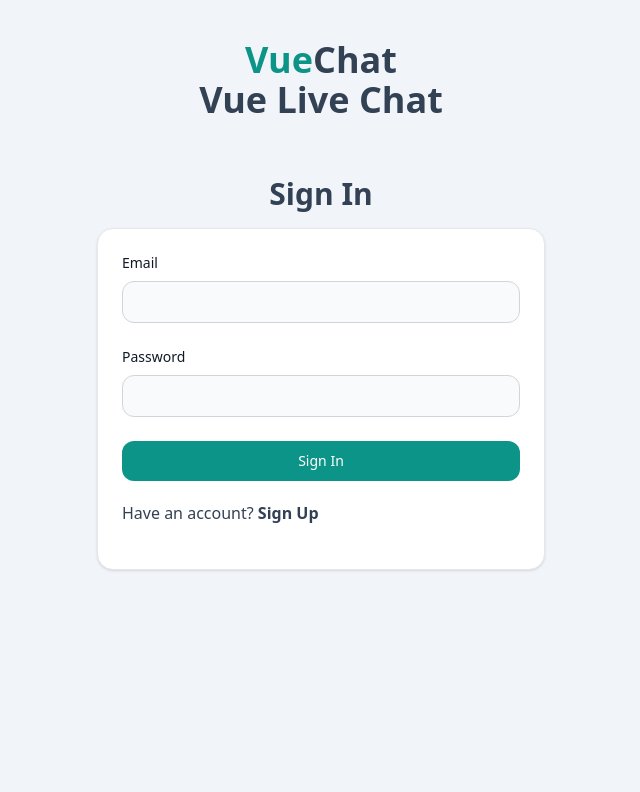
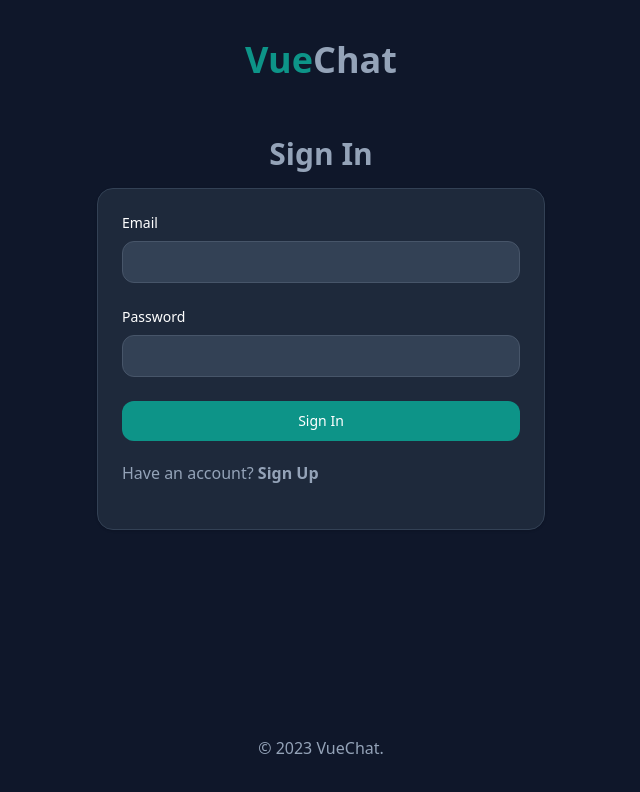
Before and after one commit to ajimsofwan/vue-chat, a Vue app: page / in a window 1280 px wide. Shown: the top 792 px of the page, without its empty margins (319-959 px from the left). Built offline with nearby package versions, Linux system fonts and the light colour scheme; no server answers.

Commit message:
updating styles

```diff
--- a/index.html
+++ b/index.html
@@ -1,5 +1,5 @@
 <!doctype html>
-<html lang="en">
+<html lang="en" class="dark">
 
 <head>
   <meta charset="UTF-8" />
@@ -9,7 +9,7 @@
 </head>
 
 <body>
-  <div id="app" class="h-screen bg-slate-100 text-slate-700 dark:bg-slate-900 dark:text-slate-400"></div>
+  <div id="app" class="bg-slate-100 text-slate-700 dark:bg-slate-900 dark:text-slate-400"></div>
   <script type="module" src="/src/main.js"></script>
 </body>
 
--- a/src/App.vue
+++ b/src/App.vue
@@ -3,8 +3,11 @@
 </script>
 
 <template>
-  <section class="px-5 py-10 text-center">
-    <h1 class="text-4xl font-bold"><span class="text-primary">Vue</span>Chat</h1>
-    <router-view />
+  <section class="flex flex-col min-h-screen px-5 py-10 text-center">
+    <div>
+      <h1 class="text-4xl font-bold"><span class="text-primary">Vue</span>Chat</h1>
+      <router-view />
+    </div>
+    <div class="mt-auto">&copy; 2023 VueChat. </div>
   </section>
 </template>
--- a/src/components/ChatWindow.vue
+++ b/src/components/ChatWindow.vue
@@ -22,7 +22,7 @@ onUpdated(() => {
 </script>
 
 <template>
-  <div v-if="formatedFoduments" ref="messages" class="p-6 mb-1 overflow-y-auto max-h-80 bg-slate-50">
+  <div v-if="formatedFoduments" ref="messages" class="p-6 mb-1 overflow-y-auto max-h-80 bg-slate-50 dark:bg-slate-700">
     <div v-for="doc in formatedFoduments" :key="doc.id" class="mb-3">
       <div class="text-xs text-slate-400">{{ doc.createdAt }}</div>
       <span class="mr-1 font-semibold">{{ doc.name }}:</span>
--- a/src/components/FormSignIn.vue
+++ b/src/components/FormSignIn.vue
@@ -19,22 +19,22 @@ const handleSubmit = async () => {
 <template>
   <div class="max-w-md py-10 mx-auto text-left">
     <h1 class="py-4 text-3xl font-bold text-center">Sign In</h1>
-    <div class="p-6 bg-white border border-gray-200 shadow rounded-2xl dark:bg-gray-800 dark:border-gray-700">
-      <div v-if="error" class="p-4 mb-4 text-sm text-red-800 rounded-xl bg-red-50 dark:bg-gray-800 dark:text-red-400"
+    <div class="p-6 bg-white border border-slate-200 shadow rounded-2xl dark:bg-slate-800 dark:border-slate-700">
+      <div v-if="error" class="p-4 mb-4 text-sm text-red-800 rounded-xl bg-red-50 dark:bg-slate-800 dark:text-red-400"
         role="alert">
         <span class="font-medium">Oops!</span> {{ error }}
       </div>
       <form @submit.prevent="handleSubmit">
         <div class="mb-6">
-          <label for="email" class="block mb-2 text-sm font-medium text-gray-900 dark:text-white">Email</label>
+          <label for="email" class="block mb-2 text-sm font-medium text-slate-900 dark:text-white">Email</label>
           <input type="email" id="email" v-model="email"
-            class="bg-gray-50 border border-gray-300 text-gray-900 text-sm rounded-xl focus:outline-none focus:ring-1 focus:ring-primary focus:border-primary block w-full p-2.5 dark:bg-gray-700 dark:border-gray-600 dark:placeholder-gray-400 dark:text-white dark:focus:ring-primary dark:focus:border-primary"
+            class="bg-slate-50 border border-slate-300 text-slate-900 text-sm rounded-xl focus:outline-none focus:ring-1 focus:ring-primary focus:border-primary block w-full p-2.5 dark:bg-slate-700 dark:border-slate-600 dark:placeholder-slate-400 dark:text-white dark:focus:ring-primary dark:focus:border-primary"
             required>
         </div>
         <div class="mb-6">
-          <label for="password" class="block mb-2 text-sm font-medium text-gray-900 dark:text-white">Password</label>
+          <label for="password" class="block mb-2 text-sm font-medium text-slate-900 dark:text-white">Password</label>
           <input type="password" id="password" v-model="password"
-            class="bg-gray-50 border border-gray-300 text-gray-900 text-sm rounded-xl focus:outline-none focus:ring-1 focus:ring-primary focus:border-primary block w-full p-2.5 dark:bg-gray-700 dark:border-gray-600 dark:placeholder-gray-400 dark:text-white dark:focus:ring-primary dark:focus:border-primary"
+            class="bg-slate-50 border border-slate-300 text-slate-900 text-sm rounded-xl focus:outline-none focus:ring-1 focus:ring-primary focus:border-primary block w-full p-2.5 dark:bg-slate-700 dark:border-slate-600 dark:placeholder-slate-400 dark:text-white dark:focus:ring-primary dark:focus:border-primary"
             required>
         </div>
         <button type="submit"
--- a/src/components/FormSignUp.vue
+++ b/src/components/FormSignUp.vue
@@ -19,29 +19,29 @@ const handleSubmit = async () => {
 <template>
   <div class="max-w-md py-10 mx-auto text-left">
     <h1 class="py-4 text-3xl font-bold text-center">Sign Up</h1>
-    <div class="p-6 bg-white border border-gray-200 shadow rounded-2xl dark:bg-gray-800 dark:border-gray-700">
-      <div v-if="error" class="p-4 mb-4 text-sm text-red-800 rounded-xl bg-red-50 dark:bg-gray-800 dark:text-red-400"
+    <div class="p-6 bg-white border border-slate-200 shadow rounded-2xl dark:bg-slate-800 dark:border-slate-700">
+      <div v-if="error" class="p-4 mb-4 text-sm text-red-800 rounded-xl bg-red-50 dark:bg-slate-800 dark:text-red-400"
         role="alert">
         <span class="font-medium">Oops!</span> {{ error }}
       </div>
       <form @submit.prevent="handleSubmit">
         <div class="mb-6">
-          <label for="displayName" class="block mb-2 text-sm font-medium text-gray-900 dark:text-white">Display
+          <label for="displayName" class="block mb-2 text-sm font-medium text-slate-900 dark:text-white">Display
             Name</label>
           <input type="text" id="displayName" v-model="displayName"
-            class="bg-gray-50 border border-gray-300 text-gray-900 text-sm rounded-xl focus:outline-none focus:ring-1 focus:ring-primary focus:border-primary block w-full p-2.5 dark:bg-gray-700 dark:border-gray-600 dark:placeholder-gray-400 dark:text-white dark:focus:ring-primary dark:focus:border-primary"
+            class="bg-slate-50 border border-slate-300 text-slate-900 text-sm rounded-xl focus:outline-none focus:ring-1 focus:ring-primary focus:border-primary block w-full p-2.5 dark:bg-slate-700 dark:border-slate-600 dark:placeholder-slate-400 dark:text-white dark:focus:ring-primary dark:focus:border-primary"
             required>
         </div>
         <div class="mb-6">
-          <label for="email" class="block mb-2 text-sm font-medium text-gray-900 dark:text-white">Email</label>
+          <label for="email" class="block mb-2 text-sm font-medium text-slate-900 dark:text-white">Email</label>
           <input type="email" id="email" v-model="email"
-            class="bg-gray-50 border border-gray-300 text-gray-900 text-sm rounded-xl focus:outline-none focus:ring-1 focus:ring-primary focus:border-primary block w-full p-2.5 dark:bg-gray-700 dark:border-gray-600 dark:placeholder-gray-400 dark:text-white dark:focus:ring-primary dark:focus:border-primary"
+            class="bg-slate-50 border border-slate-300 text-slate-900 text-sm rounded-xl focus:outline-none focus:ring-1 focus:ring-primary focus:border-primary block w-full p-2.5 dark:bg-slate-700 dark:border-slate-600 dark:placeholder-slate-400 dark:text-white dark:focus:ring-primary dark:focus:border-primary"
             required>
         </div>
         <div class="mb-6">
-          <label for="password" class="block mb-2 text-sm font-medium text-gray-900 dark:text-white">Password</label>
+          <label for="password" class="block mb-2 text-sm font-medium text-slate-900 dark:text-white">Password</label>
           <input type="password" id="password" v-model="password"
-            class="bg-gray-50 border border-gray-300 text-gray-900 text-sm rounded-xl focus:outline-none focus:ring-1 focus:ring-primary focus:border-primary block w-full p-2.5 dark:bg-gray-700 dark:border-gray-600 dark:placeholder-gray-400 dark:text-white dark:focus:ring-primary dark:focus:border-primary"
+            class="bg-slate-50 border border-slate-300 text-slate-900 text-sm rounded-xl focus:outline-none focus:ring-1 focus:ring-primary focus:border-primary block w-full p-2.5 dark:bg-slate-700 dark:border-slate-600 dark:placeholder-slate-400 dark:text-white dark:focus:ring-primary dark:focus:border-primary"
             required>
         </div>
         <button type="submit"
--- a/src/components/Navbar.vue
+++ b/src/components/Navbar.vue
@@ -22,14 +22,14 @@ watch(user, () => {
 </script>
 
 <template>
-  <nav v-if="user" class="flex justify-between p-6">
-    <div>
+  <nav v-if="user" class="flex flex-wrap p-6 sm:justify-between">
+    <div class="mb-3">
       <p>Hey there {{ user.displayName }}</p>
       <p class="text-slate-500">Currently signed in as {{ user.email }}</p>
     </div>
-    <div>
+    <div class="w-full sm:w-auto">
       <button @click="handleClick"
-        class="text-white bg-primary hover:bg-primary-dark focus:ring-4 focus:outline-none focus:ring-primary-light font-medium rounded-xl text-sm px-5 py-2.5 text-center">
+        class="text-white bg-primary w-full sm:w-auto hover:bg-primary-dark focus:ring-4 focus:outline-none focus:ring-primary-light font-medium rounded-xl text-sm px-5 py-2.5 text-center">
         Sign Out
       </button>
     </div>
--- a/src/components/NewChatForm.vue
+++ b/src/components/NewChatForm.vue
@@ -25,7 +25,7 @@ const handleSubmit = async () => {
 
 <template>
   <div class="px-6 py-2 mx-auto text-left">
-    <div v-if="error" class="p-4 mb-4 text-sm text-red-800 rounded-xl bg-red-50 dark:bg-gray-800 dark:text-red-400"
+    <div v-if="error" class="p-4 mb-4 text-sm text-red-800 rounded-xl bg-red-50 dark:bg-slate-800 dark:text-red-400"
       role="alert">
       <span class="font-medium">Oops!</span> {{ error }}
     </div>
@@ -33,7 +33,7 @@ const handleSubmit = async () => {
       <div class="w-full">
         <textarea @keydown.enter.exact.prevent="handleSubmit" @keydown.enter.shift.exact.prevent="message += '\n'"
           id="message" v-model="message" placeholder="Type message here..."
-          class=" text-gray-900 text-sm rounded-xl focus:outline-none block w-full p-2.5 dark:bg-gray-700 dark:border-gray-600 dark:placeholder-gray-400 dark:text-white dark:focus:ring-primary dark:focus:border-primary"
+          class=" text-slate-900 text-sm rounded-xl focus:outline-none block w-full p-2.5 dark:bg-slate-800 dark:border-slate-600 dark:placeholder-slate-400 dark:text-white dark:focus:ring-primary dark:focus:border-primary"
           required></textarea>
       </div>
     </form>
--- a/src/views/ChatRoom.vue
+++ b/src/views/ChatRoom.vue
@@ -6,7 +6,7 @@ import NewChatForm from '../components/NewChatForm.vue';
 
 <template>
   <div class="max-w-4xl py-10 mx-auto text-left">
-    <div class="bg-white border border-gray-200 shadow-lg rounded-3xl dark:bg-gray-800 dark:border-gray-700">
+    <div class="bg-white border border-slate-200 shadow-lg rounded-3xl dark:bg-slate-800 dark:border-slate-700">
       <Navbar />
       <ChatWindow />
       <NewChatForm />
--- a/src/views/Home.vue
+++ b/src/views/Home.vue
@@ -15,7 +15,6 @@ const enterChat = () => {
 </script>
 
 <template>
-  <h1 class="text-4xl font-bold">Vue Live Chat</h1>
   <div v-if="formSignIn">
     <FormSignIn @signin="enterChat" @show="formSignIn = false" />
   </div>
--- a/src/views/NotFound.vue
+++ b/src/views/NotFound.vue
@@ -8,7 +8,8 @@ function redirect() {
 </script>
 <template>
   <h1 class="my-4 text-6xl font-bold">404 Not Found</h1>
-  <p class="max-w-xl mx-auto text-base leading-relaxed text-gray-500 dark:text-gray-400 pb-5">The destination page is not
+  <p class="max-w-xl mx-auto text-base leading-relaxed text-slate-500 dark:text-slate-400 pb-5">The destination page is
+    not
     found.
   </p>
   <button
```
